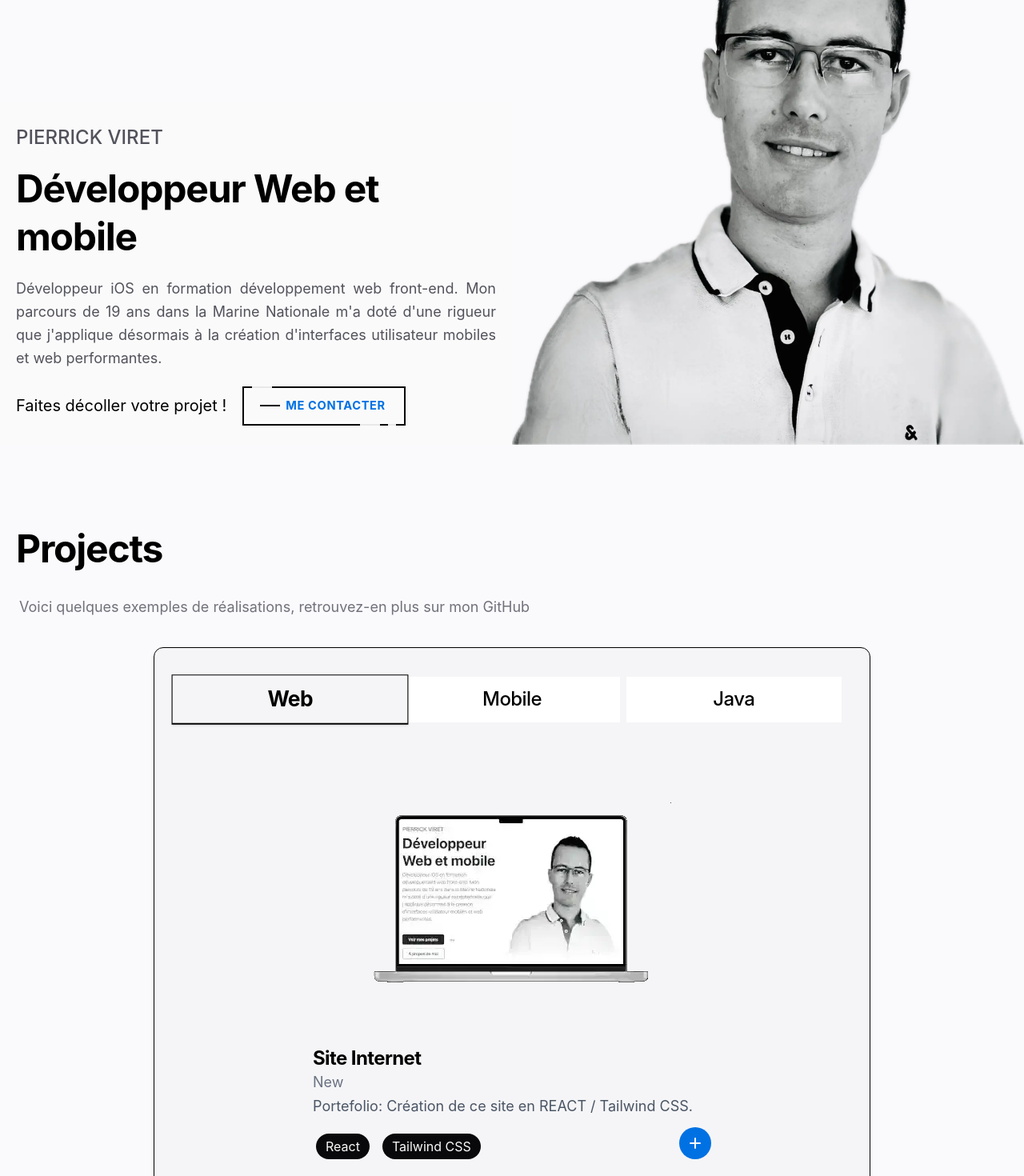
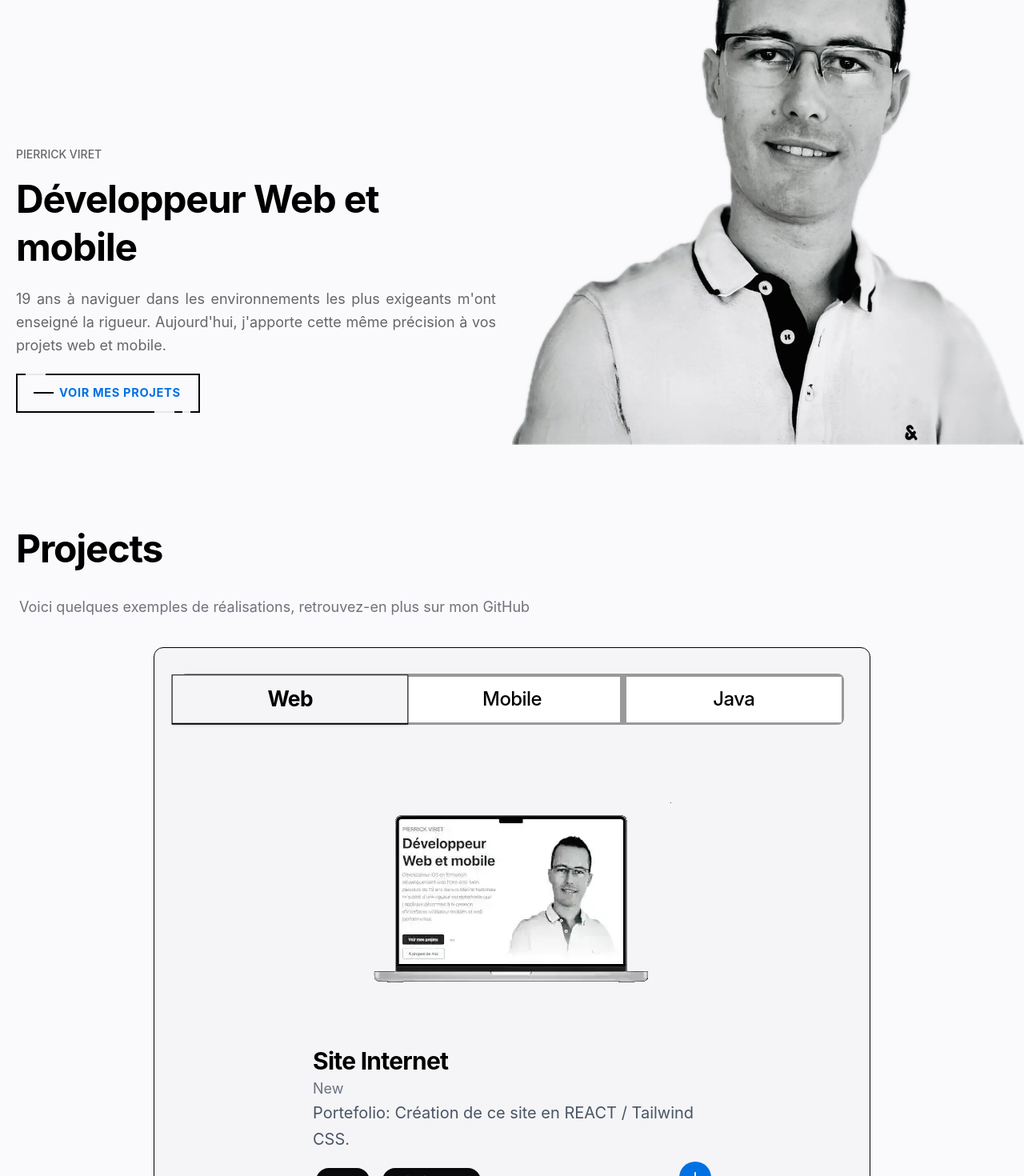
Before and after one commit to Pierrick74/MonSite, a React (Vite) app: page / in a window 1280 px wide. Shown: the part 260-1730 px from the top of the page at 80% size. Built offline with nearby package versions, Linux system fonts and the light colour scheme.

Commit message:
update description section

```diff
--- a/public/style.css
+++ b/public/style.css
@@ -1,4 +1,52 @@
 @import 'tailwindcss';
+
+@theme {
+  --color-background: rgb(250 250 253); /* #fafafd */
+  --color-section: rgb(245 245 247); /* #f5f5f7 */
+  --color-primary: rgb(17 17 17); /* #111111 */
+  --color-secondary: rgb(102 102 102); /* #666666 */
+  --color-muted: rgb(153 153 153); /* #999999 */
+  --color-accent: rgb(0 113 227); /* #0071e3 */
+  --color-accent-dark: rgb(0 96 201); /* #0060c9 */
+  --color-accent-light: rgb(231 241 255); /* #e7f1ff */
+  --color-border: rgb(229 229 231); /* #e5e5e7 */
+}
+
+body {
+  background: theme(colors.background);
+  font-family:
+    SF Pro Display,
+    SF Pro Icons,
+    Helvetica Neue,
+    Helvetica,
+    Arial,
+    sans-serif;
+}
+
+/* Typography System */
+.heading-hero {
+  @apply text-3xl md:text-4xl lg:text-5xl tracking-tight leading-tight font-bold;
+}
+
+.heading-section {
+  @apply text-xl lg:text-4xl xl:text-5xl tracking-tight leading-tight font-bold;
+}
+
+.heading-card {
+  @apply text-xl md:text-2xl lg:text-3xl tracking-tight leading-tight font-bold;
+}
+
+.text-body {
+  @apply text-base md:text-lg leading-relaxed;
+}
+
+.text-body-large {
+  @apply text-lg md:text-xl leading-relaxed;
+}
+
+.text-label {
+  @apply text-xs md:text-sm font-medium tracking-normal;
+}
 
 .nav-link {
   @apply text-lg text-zinc-300 md:text-zinc-900 xl:text-xl;
@@ -90,17 +138,6 @@
 
 .contact-btn {
   @apply m-1 w-40 rounded-xl border border-zinc-900 px-4 py-1 text-center hover:bg-zinc-900 hover:text-zinc-50 focus-visible:ring-2 focus-visible:ring-zinc-900 focus-visible:ring-offset-2 focus-visible:outline-none;
-}
-
-body {
-  background: #fafafd;
-  font-family:
-    SF Pro Display,
-    SF Pro Icons,
-    Helvetica Neue,
-    Helvetica,
-    Arial,
-    sans-serif;
 }
 
 /* Liste de la timeline */
--- a/src/components/navbar.jsx
+++ b/src/components/navbar.jsx
@@ -31,7 +31,7 @@ export function Navbar() {
                 <div className="flex justify-between items-center h-16">
                     {/* Logo / Nom */}
                     <div className="flex-shrink-0">
-                        <h2 className="text-xl lg:text-2xl xl:text-3xl font-bold text-gray-900 hidden md:flex ">
+                        <h2 className="heading-card text-gray-900 hidden md:flex ">
                             Pierrick VIRET
                         </h2>
                     </div>
@@ -42,7 +42,7 @@ export function Navbar() {
                             <button
                                 key={item.id}
                                 onClick={() => scrollToSection(item.id)}
-                                className="text-gray-700 hover:text-gray-900 hover:underline underline-offset-4 transition-colors duration-200 px-3 py-2 text-lg lg:text-xl xl:text-2xl font-medium focus-visible:outline-none focus-visible:ring-2 focus-visible:ring-gray-900 focus-visible:ring-offset-2 focus-visible:rounded-md"
+                                className="text-gray-700 hover:text-gray-900 hover:underline underline-offset-4 transition-colors duration-200 px-3 py-2 heading-card focus-visible:outline-none focus-visible:ring-2 focus-visible:ring-gray-900 focus-visible:ring-offset-2 focus-visible:rounded-md"
                             >
                                 {item.label}
                             </button>
--- a/src/components/projectCard.jsx
+++ b/src/components/projectCard.jsx
@@ -13,9 +13,9 @@ export function ProjectCard({ project }) {
         <div className="flex justify-center xl:w-3/5">
             <li className="project-card-base ">
                 <img src={project.imagePath} className="project-image" alt={project.imageAlt} loading="lazy" />
-                <h3 className="text-xl md:text-xl lg:text-2xl font-bold leading-tight tracking-tight text-black">{project.title}</h3>
-                <p className="text-base md:text-lg text-gray-500 leading-relaxed">{project.subtitle}</p>
-                <p className="text-lg md:text-xl text-gray-600 leading-relaxed project-card-text pb-3">{project.text}</p>
+                <h3 className="heading-card text-black">{project.title}</h3>
+                <p className="text-body text-gray-500">{project.subtitle}</p>
+                <p className="text-body-large text-gray-600 pb-3">{project.text}</p>
                 <div className="flex justify-between items-center">
                     <div className="mt-2 flex flex-wrap gap-2">
                         {project.technologies.map((tech, index) => (
--- a/src/components/section/Footer.jsx
+++ b/src/components/section/Footer.jsx
@@ -39,7 +39,7 @@ export function Footer() {
                     Email
                 </a>
             </div>
-            <p className="text-center mb-5">Copyright @2025 | Designed by Pierrick VIRET</p>
+            <p className="text-body text-center mb-5">Copyright @2025 | Designed by Pierrick VIRET</p>
         </footer>
     )
 }
--- a/src/components/section/description.jsx
+++ b/src/components/section/description.jsx
@@ -3,18 +3,15 @@ import { ContactBtn } from '../ui/contact-button';
 export function Description() {
     return <section id="Description" className="items-center">
         <div
-            className="flex w-full h-[94vh] items-end justify-items-end bg-[url(/assets/photos/img_profile.webp)] bg-size-[70vh] bg-fixed bg-center bg-no-repeat md:bg-size-[85vh] md:bg-bottom-right lg:bg-size-[80vh]">
-            <div className="bg-zinc-50 p-3 rounded-t-1g xl:w-1/2 px-5 pt-5">
-                <p className="uppercase md:text-lg xl:text-2xl xl:my-2 2xl:text-3xl text-zinc-600 font-medium tracking-normal leading-normal">Pierrick VIRET</p>
-                <h2 className="xl:my-4 text-xl tracking-tight leading-tight font-bold lg:text-4xl xl:text-5xl ">Développeur Web et mobile</h2>
-                <p className="text-justify lg:text-lg 2xl:text-xl xl:my-5 text-zinc-600 font-normal tracking-normal leading-relaxed">
-                    Développeur iOS en formation développement web front-end. Mon parcours de 19 ans dans la Marine Nationale m'a doté d'une rigueur que j'applique désormais à la création d'interfaces
-                    utilisateur mobiles et web performantes.
+            className="flex w-full h-[94dvh] md:h-[94vh] items-end justify-items-end bg-[url(/assets/photos/img_profile.webp)] bg-size-[70vh] bg-fixed bg-center bg-no-repeat md:bg-size-[85vh] md:bg-bottom-right lg:bg-size-[80vh]">
+            <div className="bg-background p-3 rounded-t-lg xl:w-1/2 px-5 py-10">
+                <p className="text-label uppercase text-secondary leading-normal xl:my-2">Pierrick VIRET</p>
+                <h2 className="heading-hero xl:my-4">Développeur Web et mobile</h2>
+                <p className="text-body text-left md:text-justify text-secondary font-normal max-w-3xl my-2 xl:my-5">
+                    19 ans à naviguer dans les environnements les plus exigeants m'ont enseigné
+                    la rigueur. Aujourd'hui, j'apporte cette même précision à vos projets web et mobile.
                 </p>
-                <div className="flex flex-wrap md:gap-5 mt-2 items-center mb-3">
-                    <p className="p-[1em] md:text-xl 2xl:text-2xl lg:p-0">Faites décoller votre projet&nbsp;!</p>
-                    <ContactBtn />
-                </div>
+                <ContactBtn />
             </div>
         </div>
     </section>
--- a/src/components/section/section-project.jsx
+++ b/src/components/section/section-project.jsx
@@ -68,7 +68,7 @@ export function SectionProjet() {
     return (
         <section id="projects" className="h-full items-center section-spacing">
             <h2 className="section-title ">Projects</h2>
-            <p className="text-justify mx-6 pt-2 pb-4 lg:text-lg 2xl:text-xl xl:my-5 text-zinc-500 font-normal tracking-normal leading-relaxed">Voici quelques exemples de réalisations, retrouvez-en plus sur mon GitHub</p>
+            <p className="text-body text-justify mx-6 pt-2 pb-4 xl:my-5 text-zinc-500 font-normal">Voici quelques exemples de réalisations, retrouvez-en plus sur mon GitHub</p>
             <div className="flex justify-center">
                 <div className="mx-6 xl:mx-20 xl:max-w-4xl xl:w-full">
                     <Tabs value={activeTab} onValueChange={setActiveTab} className=" bg-[#F5F5F7] p-3 xl:p-8 rounded-xl border">
--- a/src/components/ui/contact-button.jsx
+++ b/src/components/ui/contact-button.jsx
@@ -1,20 +1,15 @@
 
 export function ContactBtn() {
-    const makeEmail = () => {
-        const coded = 'cGllcnJpY2t2aXJldEBnbWFpbC5jb20=' // base64
-        const email = atob(coded)
-        window.location.href = `mailto:${email}`
-    }
-
     return (
         <span className="fancy">
             <span className="top-key"></span>
             <a
-                href="#Contact"
-                onClick={(e) => { e.preventDefault(); makeEmail(); }}
-                aria-label="Envoyer un email pour me contacter"
+                href="https://github.com/Pierrick74"
+                target="_blank"
+                rel="noopener noreferrer"
+                aria-label="Voir mes projets"
             >
-                <span className="text">me contacter</span>
+                <span className="text"> Voir mes projets</span>
             </a>
             <span className="bottom-key-1"></span>
             <span className="bottom-key-2"></span>
```
Also changed, not shown: src/components/section/section-competence.jsx (+4 -4 lines).
